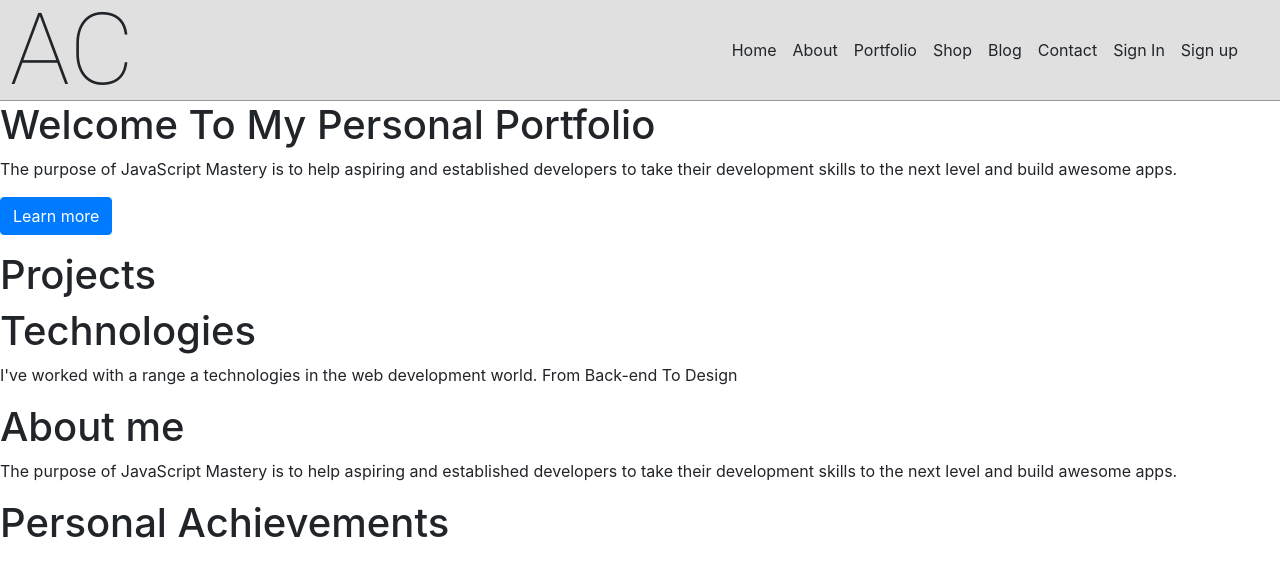
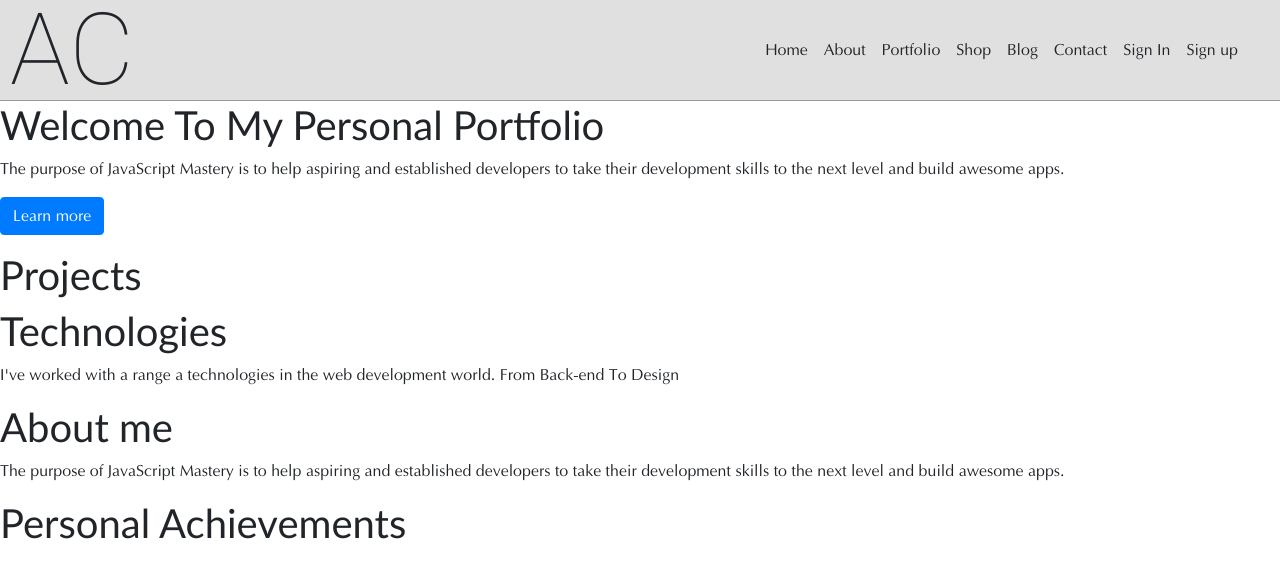
Before and after one commit to alanchavezt/AlanReact, a React app: page / in a window 1280 px wide. Shown: the top 578 px of the page. Built offline with nearby package versions, Linux system fonts and the light colour scheme.

Commit message:
Optima font-family added to the body tag style

```diff
--- a/src/index.css
+++ b/src/index.css
@@ -14,9 +14,9 @@ code {
 
 body {
   margin: 0;
-  font-family: 'Optima', 'RobotoRegular', 'Segoe UI', 'Roboto', 'Oxygen',
+  font-family: 'Optima', 'Optima Bold', 'RobotoRegular', 'Segoe UI', 'Roboto', 'Oxygen',
   'Ubuntu', 'Cantarell', 'Fira Sans', 'Droid Sans', 'Helvetica Neue',
-  sans-serif;
+  sans-serif !important;
   -webkit-font-smoothing: antialiased;
   -moz-osx-font-smoothing: grayscale;
 }
@@ -34,6 +34,11 @@ body {
 @font-face {
   font-family: 'Optima';
   src: url('./fonts/optima/OPTIMA.ttf');
+}
+
+@font-face {
+  font-family: 'Optima Bold';
+  src: url('./fonts/optima/OPTIMA_B.ttf');
 }
 
 .header {
```
